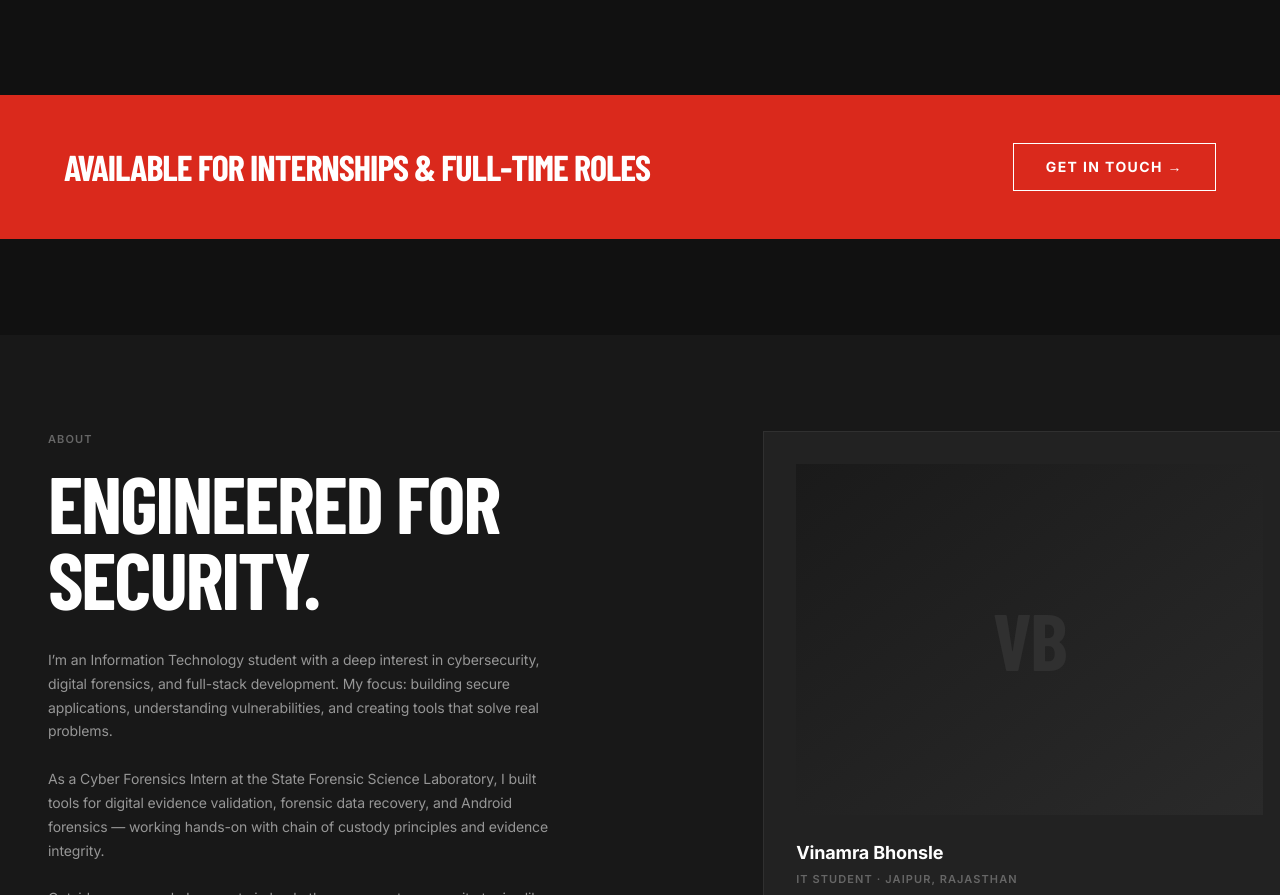
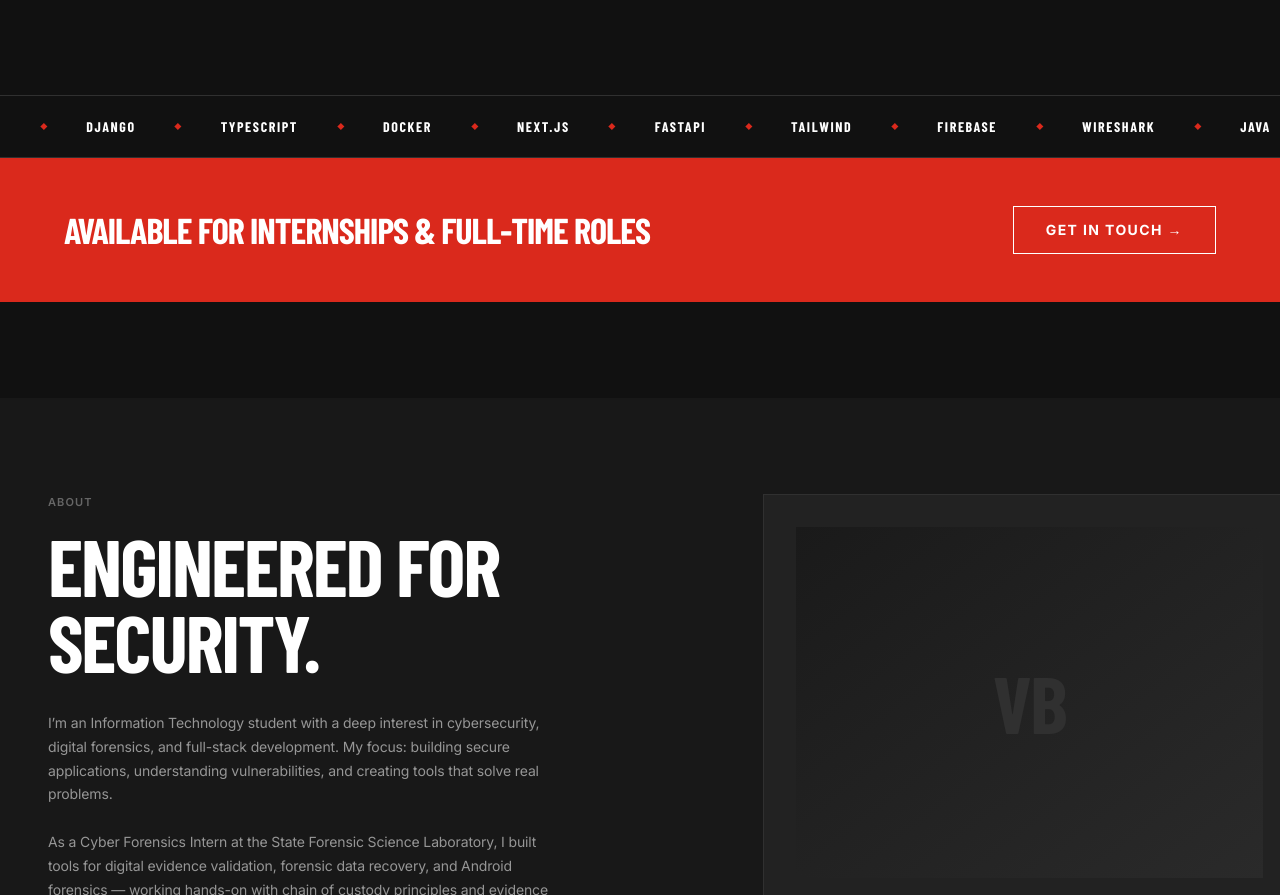
Before and after one commit to vinamra1102/portfolio, a Next.js app: page / in a window 1280 px wide. Shown: the part 3056-3951 px from the top of the page. Built offline with nearby package versions, Linux system fonts and the light colour scheme; a web font is replaced by a local one.

Commit message:
feat: add scrolling tech ticker strip above CTA banner

```diff
--- a/components/Skills.tsx
+++ b/components/Skills.tsx
@@ -4,6 +4,24 @@ import { useEffect, useRef, useState } from "react";
 import clsx from "clsx";
 import { skillCategories } from "@/lib/skills";
 import Reveal from "./Reveal";
+
+const tickerItems = [
+  "React",
+  "Node",
+  "Postgres",
+  "Python",
+  "Django",
+  "TypeScript",
+  "Docker",
+  "Next.js",
+  "FastAPI",
+  "Tailwind",
+  "Firebase",
+  "Wireshark",
+  "Java",
+  "Git",
+  "Kubernetes",
+];
 
 export default function Skills() {
   const gridRef = useRef<HTMLDivElement>(null);
@@ -92,6 +110,21 @@ export default function Skills() {
         </div>
       </div>
 
+      {/* ── scrolling tech ticker ── */}
+      <div className="overflow-hidden border-y border-hairline bg-canvas-dark py-5">
+        <div className="inline-flex animate-marquee whitespace-nowrap">
+          {[...tickerItems, ...tickerItems].map((t, i) => (
+            <span
+              key={i}
+              className="flex items-center px-5 font-display text-[14px] font-bold uppercase tracking-[1.6px] text-white"
+            >
+              {t}
+              <span className="ml-10 inline-block h-[5px] w-[5px] rotate-45 bg-primary" />
+            </span>
+          ))}
+        </div>
+      </div>
+
       <div className="bg-primary px-16 py-12 max-lg:px-8 max-md:px-6">
         <div className="flex flex-wrap items-center justify-between gap-8 max-md:hidden">
           <div className="font-display text-[36px] font-black uppercase leading-[0.95] tracking-[-1px] text-white max-lg:text-[26px]">
--- a/tailwind.config.ts
+++ b/tailwind.config.ts
@@ -49,7 +49,7 @@ const config: Config = {
       },
       animation: {
         bob: "bob 2s ease-in-out infinite",
-        marquee: "marquee 22s linear infinite",
+        marquee: "marquee 30s linear infinite",
       },
     },
   },
```
